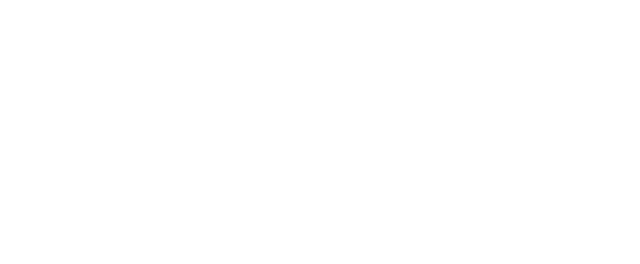
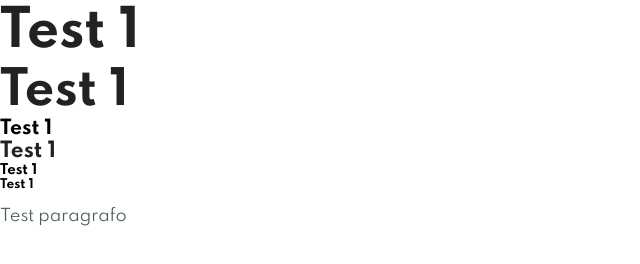
Before and after one commit to Alfredo-uni/TSW, a plain HTML site: page TSW-project/WebContent/index.html in a window 1280 px wide. Shown: the whole page, without its empty margins (0-640 px from the left). Drawn offline with Linux system fonts and the light colour scheme.

Commit message:
Test style

```diff
--- a/TSW-project/WebContent/index.html
+++ b/TSW-project/WebContent/index.html
@@ -14,11 +14,14 @@
 
 <body>
 
+	<h1>Test 1</h1>
+	<h2>Test 1</h2>
+	<h3>Test 1</h3>
+	<h4>Test 1</h4>
+	<h5>Test 1</h5>
+	<h6>Test 1</h6>
 
-
-
-
-
+	<p>Test paragrafo </p>
 
 	<script src="script/script.js"></script>
 </body>
```
